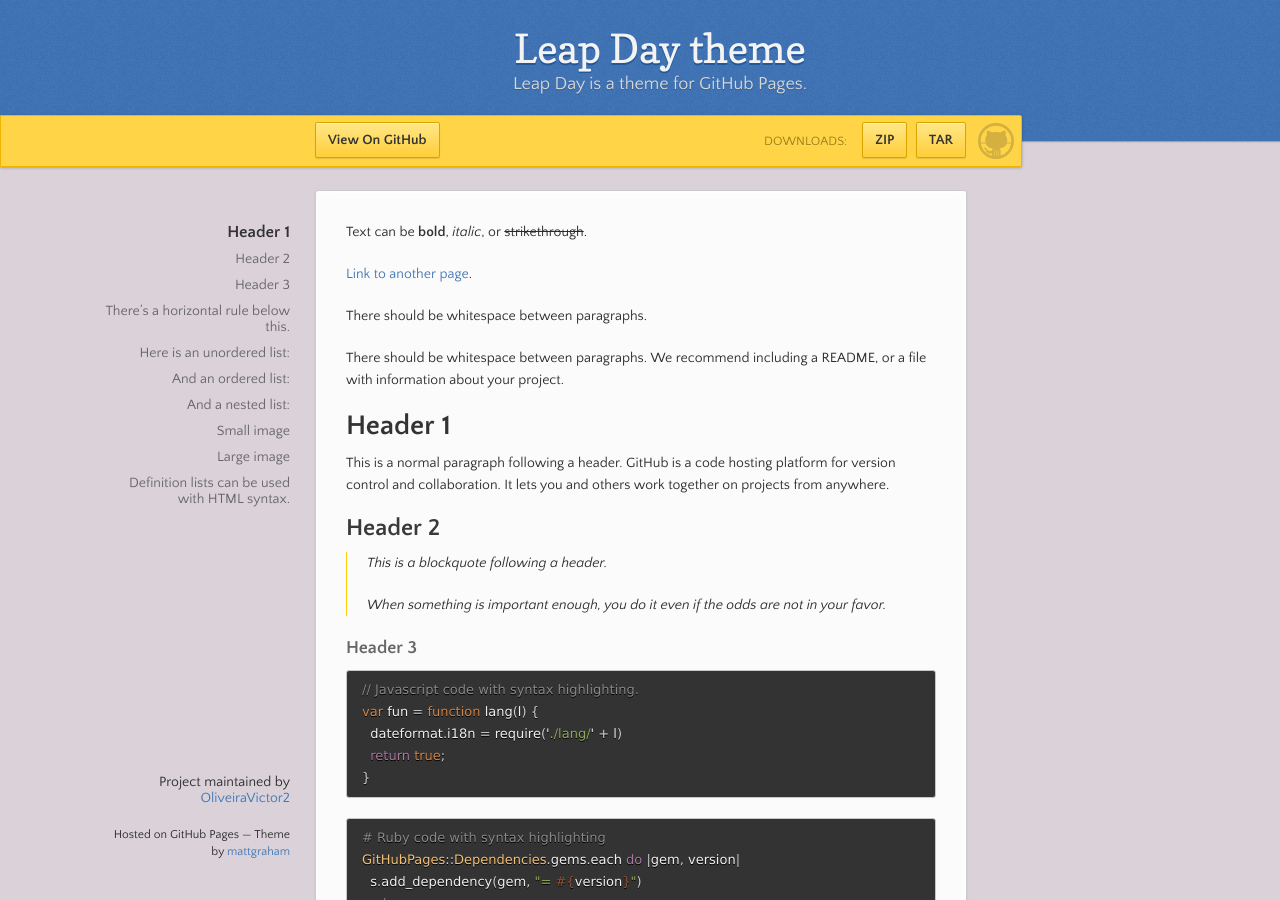
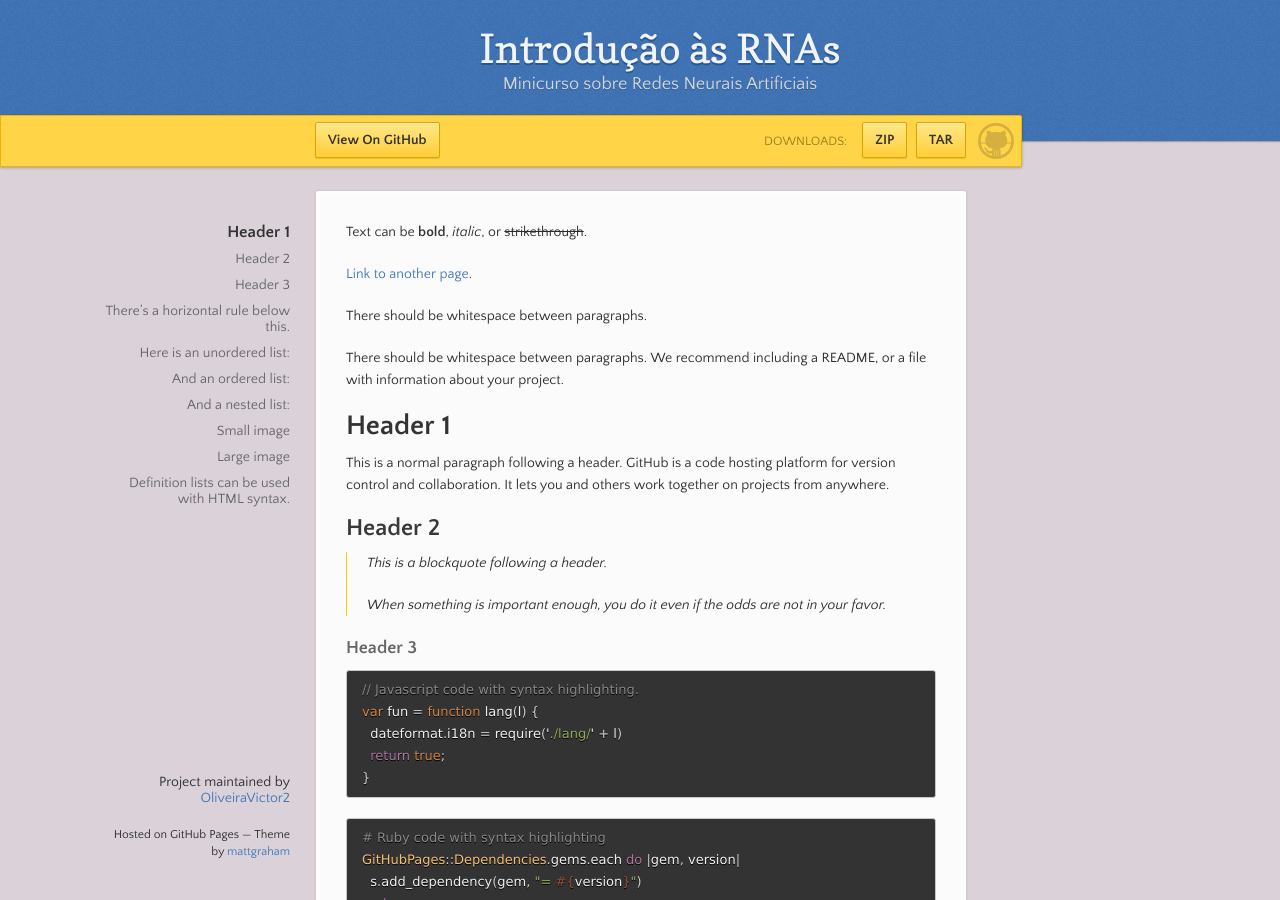
Before and after one commit to OliveiraVictor2/Minicurso-RNAs, a Jekyll site: the page built from index.md, in a window 1280 px wide and 900 px high. Built offline with Jekyll 4.4.1, drawn with Linux system fonts in a browser that asks for light colours.

Commit message:
Update _config.yml

```diff
--- a/_config.yml
+++ b/_config.yml
@@ -1,5 +1,5 @@
-title: Leap Day theme
-description: Leap Day is a theme for GitHub Pages.
+title: Introdução às RNAs
+description: Minicurso sobre Redes Neurais Artificiais
 show_downloads: true
 google_analytics:
 theme: jekyll-theme-leap-day
```
